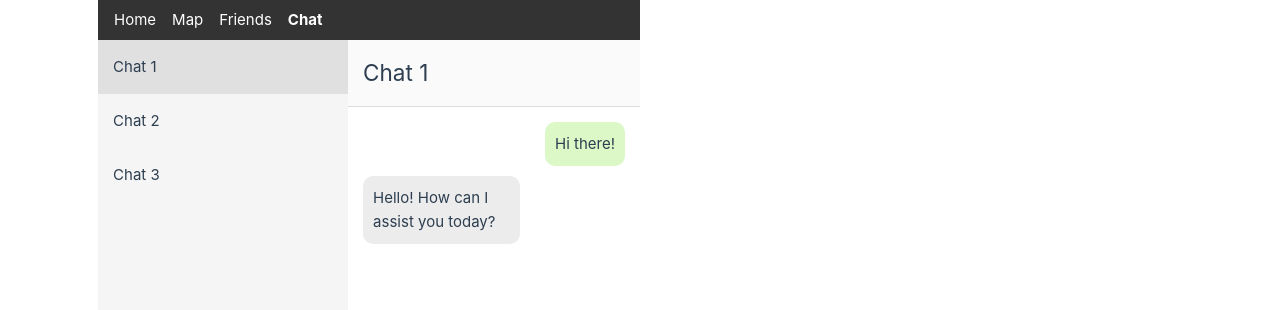
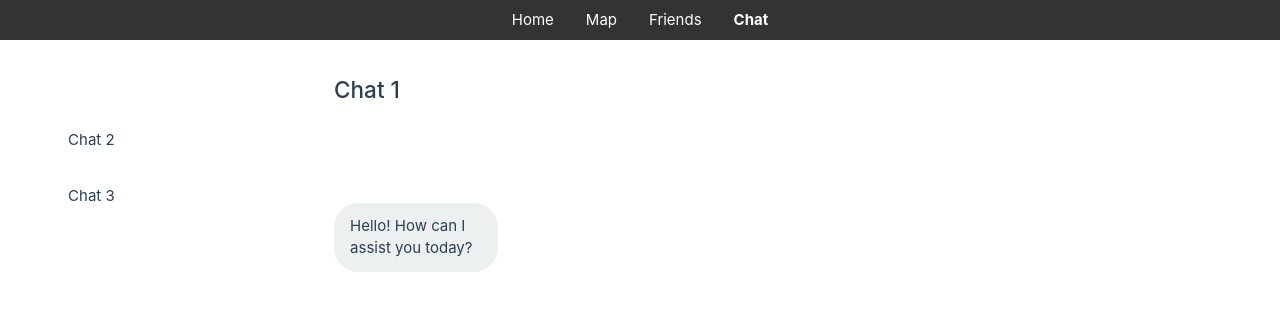
Before and after one commit to PackerBackers/PackerBackers.github.io, a Vue app: page /#/chats in a window 1280 px wide. Shown: the top 310 px of the page. Built offline with nearby package versions, Linux system fonts and the light colour scheme.

Commit message:
Placeholder chat page

```diff
--- a/src/App.vue
+++ b/src/App.vue
@@ -9,7 +9,9 @@
       </ul>
     </nav>
 
-    <RouterView />
+    <div class="content">
+      <RouterView />
+    </div>
   </div>
 </template>
 
@@ -28,15 +30,17 @@ import { RouterLink, RouterView } from 'vue-router'
 .navbar {
   background-color: #333;
   padding: 0.5rem 1rem;
+  width: 100%;       /* Ensures the navbar spans the full width */
 }
 
 .nav-links {
   list-style: none;
   display: flex;
+  justify-content: center;  /* Centers the navigation links */
 }
 
 .nav-links li {
-  margin-right: 1rem;
+  margin: 0 1rem;  /* Spacing between links */
 }
 
 .nav-links li a {
@@ -52,4 +56,17 @@ import { RouterLink, RouterView } from 'vue-router'
 .nav-links li a.router-link-exact-active {
   font-weight: bold;
 }
+
+/* Optional: Make the navbar fixed at the top */
+.navbar {
+  position: fixed;
+  top: 0;
+  left: 0;
+  z-index: 1000;
+}
+
+/* Adjust the content to not be hidden under the fixed navbar */
+.content {
+  margin-top: 3rem; /* Adjust this value to match the navbar height */
+}
 </style>
--- a/src/views/ChatsView.vue
+++ b/src/views/ChatsView.vue
@@ -1,6 +1,6 @@
 <template>
     <div class="chat-container">
-      <div class="chat-sidebar">
+      <aside class="chat-sidebar">
         <ul>
           <li
             v-for="chat in chatList"
@@ -11,22 +11,22 @@
             {{ chat.name }}
           </li>
         </ul>
-      </div>
-      <div class="chat-content">
-        <div class="chat-header">
+      </aside>
+      <section class="chat-content">
+        <header class="chat-header">
           <h2>{{ currentChat.name }}</h2>
-        </div>
+        </header>
         <div class="chat-history">
           <div
             v-for="(message, index) in currentChat.messages"
             :key="index"
-            :class="message.sender"
+            :class="['message', message.sender]"
           >
             <p>{{ message.text }}</p>
           </div>
         </div>
         <!-- Optionally, add a message input field here -->
-      </div>
+      </section>
     </div>
   </template>
 
@@ -54,7 +54,10 @@
             name: 'Chat 2',
             messages: [
               { sender: 'user', text: 'Can you tell me a joke?' },
-              { sender: 'bot', text: 'Sure! Why did the tomato turn red? Because it saw the salad dressing!' },
+              {
+                sender: 'bot',
+                text: 'Sure! Why did the tomato turn red? Because it saw the salad dressing!',
+              },
             ],
           },
           3: {
@@ -81,74 +84,140 @@
   };
   </script>
 
-  <style>
+  <style scoped>
+  /* Use the same CSS variables defined in App.vue */
+  :root {
+    --background-color: #f9f9f9;
+    --sidebar-background: #ffffff;
+    --content-background: #ffffff;
+    --text-color: #2c3e50;
+    --accent-color: #3498db;
+    --font-family: 'Roboto', sans-serif;
+    --border-color: #eaeaea;
+  }
+
+  /* Reset and base styles */
+  * {
+    margin: 0;
+    padding: 0;
+    box-sizing: border-box;
+  }
+
   .chat-container {
     display: flex;
-    height: 100vh;
+    height: calc(100vh - 4rem); /* Adjust for navbar height */
+    background-color: var(--background-color);
+    font-family: var(--font-family);
+    color: var(--text-color);
   }
 
+  /* Sidebar Styles */
   .chat-sidebar {
     width: 250px;
-    background-color: #f5f5f5;
+    background-color: var(--sidebar-background);
+    border-right: 1px solid var(--border-color);
+    overflow-y: auto;
   }
 
   .chat-sidebar ul {
     list-style: none;
-    padding: 0;
-    margin: 0;
   }
 
   .chat-sidebar li {
-    padding: 15px;
+    padding: 1rem;
     cursor: pointer;
+    transition: background-color 0.2s;
   }
 
+  .chat-sidebar li:hover,
   .chat-sidebar li.active {
-    background-color: #e0e0e0;
+    background-color: var(--accent-color);
+    color: #ffffff;
   }
 
+  /* Chat Content Styles */
   .chat-content {
     flex: 1;
     display: flex;
     flex-direction: column;
+    background-color: var(--content-background);
   }
 
   .chat-header {
-    background-color: #fafafa;
-    padding: 15px;
-    border-bottom: 1px solid #ddd;
+    padding: 1rem 2rem;
+    border-bottom: 1px solid var(--border-color);
+    background-color: var(--content-background);
+  }
+
+  .chat-header h2 {
+    font-weight: 500;
   }
 
   .chat-history {
     flex: 1;
-    padding: 15px;
+    padding: 1rem 2rem;
     overflow-y: auto;
   }
 
-  .chat-history .user {
-    text-align: right;
-    margin-bottom: 10px;
+  .message {
+    margin-bottom: 1rem;
+    display: flex;
   }
 
-  .chat-history .bot {
-    text-align: left;
-    margin-bottom: 10px;
+  .message.user {
+    justify-content: flex-end;
   }
 
-  .chat-history p {
-    display: inline-block;
-    padding: 10px;
-    border-radius: 10px;
-    max-width: 60%;
+  .message.bot {
+    justify-content: flex-start;
   }
 
-  .chat-history .user p {
-    background-color: #dcf8c6;
+  .message p {
+    max-width: 60%;
+    padding: 0.75rem 1rem;
+    border-radius: 1.5rem;
+    background-color: #ecf0f1;
+    color: var(--text-color);
+    line-height: 1.5;
   }
 
-  .chat-history .bot p {
-    background-color: #ececec;
+  .message.user p {
+    background-color: var(--accent-color);
+    color: #ffffff;
   }
 
-  /* Add any additional styling as needed */
+  .message.bot p {
+    background-color: #ecf0f1;
+  }
+
+  /* Scrollbar Styling */
+  .chat-history::-webkit-scrollbar {
+    width: 8px;
+  }
+
+  .chat-history::-webkit-scrollbar-thumb {
+    background-color: rgba(0, 0, 0, 0.1);
+    border-radius: 4px;
+  }
+
+  .chat-sidebar::-webkit-scrollbar {
+    width: 8px;
+  }
+
+  .chat-sidebar::-webkit-scrollbar-thumb {
+    background-color: rgba(0, 0, 0, 0.1);
+    border-radius: 4px;
+  }
+
+  /* Responsive Design */
+  @media (max-width: 768px) {
+    .chat-sidebar {
+      width: 200px;
+    }
+
+    .chat-header,
+    .chat-history {
+      padding: 1rem;
+    }
+  }
   </style>
```
